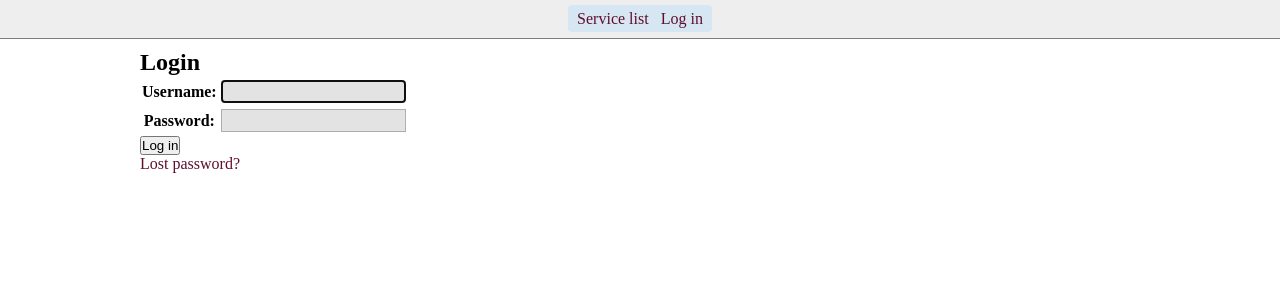
After one commit to TheTerrasque/yammyamm, a Django app: page /login/ in a window 1280 px wide. The commit adds this page. Shown: the top 300 px of the page. Run offline with Django 3.2, Linux system fonts and the light colour scheme.

Commit message:
User login

```diff
--- a/yammies/models.py
+++ b/yammies/models.py
@@ -86,6 +86,9 @@ class JsonService(models.Model):
 
     def get_mods(self):
         return self.mod_set.filter(active=True)
+
+    def get_mods_count(self):
+        return self.get_mods().count()
 
     def get_announce(self):
         return str(self.torrent_announce)
--- a/yammies/static/style.css
+++ b/yammies/static/style.css
@@ -5,6 +5,15 @@
 
 #main,#header {
     padding: 10px;
+}
+
+.forminput textarea, .forminput input, .forminput select {
+    background-color: #E3E3E3;
+    border: 1px solid #AEAEAE;
+    padding: 3px;
+}
+.forminput td {
+    padding: 2px;
 }
 .warning {
     color: #ff2525;
--- a/yammies/templates/base.html
+++ b/yammies/templates/base.html
@@ -2,7 +2,7 @@
 <html lang="en">
   <head>
     <meta charset="utf-8">
-    <title>{% block title %}YAMM Mod Service{% endblock %}</title>
+    <title>YAMM | {% block title %}Mod Service{% endblock %}</title>
     <link rel="stylesheet" href="{% static 'style.css' %}">
   </head>
   <body>
@@ -11,9 +11,21 @@
         <li>
           <a href="{% url 'mod:servicelist' %}">Service list</a>
         </li>
+
+        {% if user.is_authenticated %}
+          <li>
+            {{user}} - <a href="{% url 'logout' %}">Log out</a>
+          </li>
+          {% if user.is_staff %}
+            <li>
+              <a href="/admin">Admin</a>
+            </li>
+          {% endif %}
+        {% else %}
         <li>
-          <a href="/admin">Admin</a>
+          <a href="{% url 'login' %}">Log in</a>
         </li>
+        {% endif %}
       </ul>
     </div>
     <div id="main">
--- a/yammies/templates/inc/form.html
+++ b/yammies/templates/inc/form.html
@@ -1,5 +1,5 @@
-<form method="post" action="{{ url|default:"." }}">
-    <table>
+<form method="post" action="{{ url|default:"." }}" enctype="multipart/form-data">
+    <table class="forminput">
         {% csrf_token %}
         {{ form }}
     </table>
--- /dev/null
+++ b/yammies/templates/registration/logged_out.html
@@ -0,0 +1,5 @@
+{% extends "base.html" %}
+
+{% block main %}
+    <h2>You are now logged out</h2>
+{% endblock %}
--- /dev/null
+++ b/yammies/templates/registration/login.html
@@ -0,0 +1,27 @@
+{% extends "base.html" %}
+
+{% block main %}
+    <h2>Login</h2>
+
+    <div>
+        {% if form.errors %}
+            <p>Your username and password didn't match. Please try again.</p>
+        {% endif %}
+
+        {% if next %}
+            {% if user.is_authenticated %}
+                <p>Your account doesn't have access to this page. To proceed,
+                please login with an account that has access.</p>
+            {% else %}
+                <p>Please login to see this page.</p>
+            {% endif %}
+        {% endif %}
+    </div>
+
+
+    <div id="login">
+        {% include "inc/form.html" with message="Log in" %}
+    </div>
+
+    <p><a href="{% url 'password_reset' %}">Lost password?</a></p>
+{% endblock %}
--- /dev/null
+++ b/yammies/templates/registration/password_change_done.html
@@ -0,0 +1,5 @@
+{% extends "base.html" %}
+
+{% block main %}
+<h2>Password changed!</h2>
+{% endblock %}
--- /dev/null
+++ b/yammies/templates/registration/password_reset_email.html
@@ -0,0 +1,2 @@
+Someone asked for password reset for email {{ email }}. Follow the link below:
+{{ protocol}}://{{ domain }}{% url 'password_reset_confirm' uidb64=uid token=token %}
--- /dev/null
+++ b/yammies/templates/registration/password_reset_subject.txt
@@ -0,0 +1 @@
+[{{ site_name }}] Password reset mail
--- a/yammies/views.py
+++ b/yammies/views.py
@@ -107,6 +107,9 @@ class ModCreateRelation(ModRelationMeta, CreateView):
         form.instance.mod = self.get_mod()
         return super(ModCreateRelation, self).form_valid(form)
 
+    def get_success_url(self):
+        return self.object.mod.get_edit_url()
+
 class ModEditRelation(ModRelationMeta, UpdateView):
     template_name = "mods/relation/mod_relation_edit.html"
 
@@ -122,3 +125,6 @@ class ModRemoveRelation(ModRelationMeta, DeleteView):
 
     def get_mod(self):
         return get_object_or_404(M.ModDependency, pk=self.kwargs["pk"]).mod
+
+    def get_success_url(self):
+        return self.object.mod.get_edit_url()
--- a/yammyamm/settings.py
+++ b/yammyamm/settings.py
@@ -26,6 +26,8 @@ SECRET_KEY = 'NotSoSecret-ChangeThis!'
 DEBUG = True
 
 ALLOWED_HOSTS = []
+
+LOGIN_REDIRECT_URL = 'mod:servicelist'
 
 # Application definition
 
--- a/yammyamm/urls.py
+++ b/yammyamm/urls.py
@@ -25,5 +25,6 @@ urlpatterns = [
     url(r'^admin/lookups/', include(ajax_select_urls)),
     url(r'^admin/', include(admin.site.urls)),
     url(r'^mods/', include("yammies.urls", namespace='mod')),
-    url(r'^$', RedirectView.as_view(url='/mods/', permanent=False))
+    url(r'^$', RedirectView.as_view(url='/mods/', permanent=False)),
+    url('^', include('django.contrib.auth.urls')),
 ] + static(settings.MEDIA_URL, document_root=settings.MEDIA_ROOT)
```
Also changed, not shown: yammies/templates/registration/password_change_form.html (added, +9 -0 lines), yammies/templates/registration/password_reset_complete.html (added, +8 -0 lines), yammies/templates/registration/password_reset_confirm.html (added, +10 -0 lines), yammies/templates/registration/password_reset_form.html (added, +9 -0 lines).
